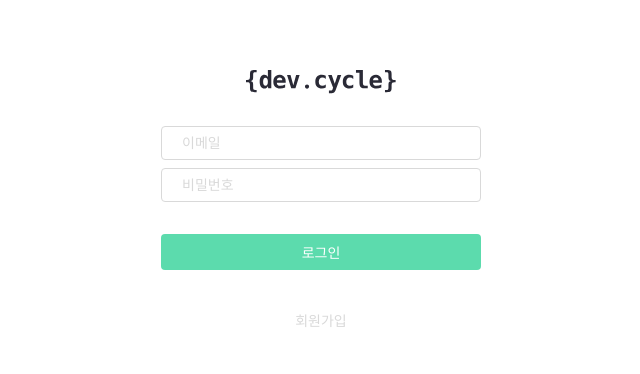
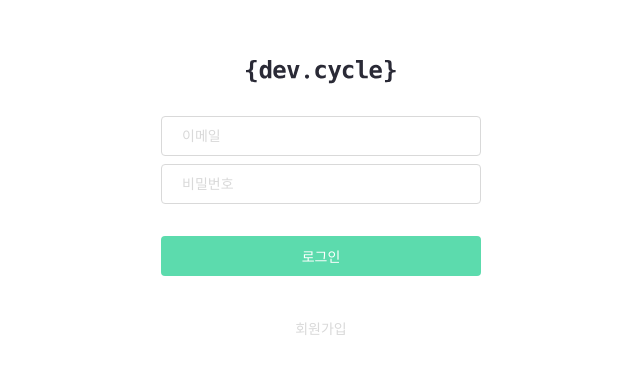
Before and after one commit to GDSC-DEV-CYCLE/frontend, a React (Vite) app: page / in a window 1280 px wide. Shown: the part 196-570 px from the top of the page, without its empty margins (319-959 px from the left). Built offline with nearby package versions, Linux system fonts and the light colour scheme.

Commit message:
💄 modify Input, Button height as 40px

```diff
--- a/src/components/Button/styled.ts
+++ b/src/components/Button/styled.ts
@@ -8,6 +8,7 @@ interface ButtonProps {
 
 export const Button = styled.button<ButtonProps>`
   cursor: pointer;
+  height: 40px;
   width: 100%;
   border-radius: ${({ theme }) => theme.radius.sm};
   padding: ${({ theme }) => theme.spacing.md};
--- a/src/components/Input/styled.ts
+++ b/src/components/Input/styled.ts
@@ -4,6 +4,7 @@ import { Body1 } from '../../styles/common';
 
 export const Input = styled.input`
   width: 100%;
+  height: 40px;
   padding: 8px 20px;
   outline: none;
   box-sizing: border-box;
--- a/src/pages/login/index.tsx
+++ b/src/pages/login/index.tsx
@@ -1,5 +1,4 @@
 import { useState } from 'react';
-import styled from 'styled-components';
 
 import DevCycleLogo from '../../assets/images/dev-cycle-logo.svg';
 import Button from '../../components/Button';
```
